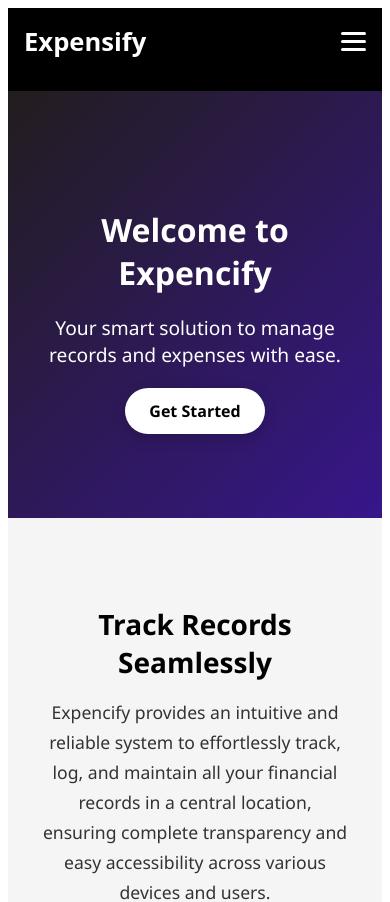
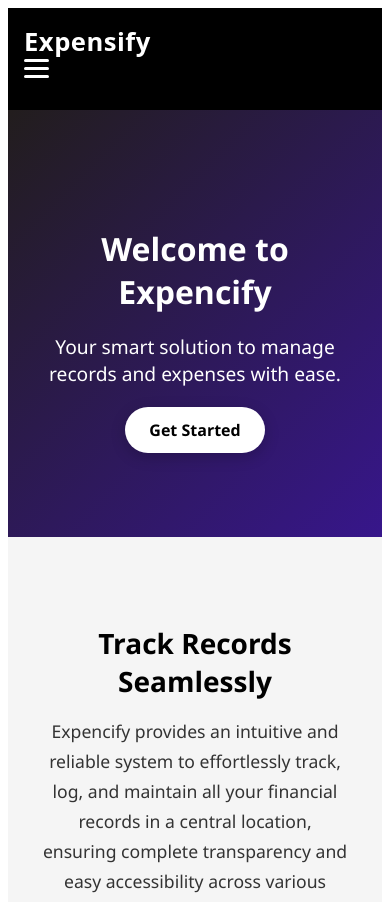
Before and after one commit to Aliaakib/expensify-frontend, a React (Vite) app: page / in a window 390 px wide. Shown: the top 902 px of the page. Built offline with nearby package versions, Linux system fonts and the light colour scheme.

Commit message:
update css nav

```diff
--- a/src/styles/Navbar.css
+++ b/src/styles/Navbar.css
@@ -1,4 +1,8 @@
+/* NAVBAR BASE */
 .exp-navbar {
+  display: flex;
+  justify-content: space-between;
+  align-items: center;
   background-color: #000;
   color: white;
   padding: 1rem 2rem;
@@ -8,87 +12,50 @@
   transition: transform 0.4s ease, opacity 0.4s ease;
 }
 
+/* Hide animation */
 .navbar-hidden {
   transform: translateY(-100%);
   opacity: 0;
 }
 
-.exp-navbar-top {
-  width: 100%;
-  display: flex;
-  justify-content: space-between;
-  align-items: center;
-}
-
+/* BRAND */
 .exp-navbar-brand {
   font-size: 1.6rem;
   font-weight: 600;
+  letter-spacing: 0.5px;
   color: white;
-  cursor: pointer;
+  text-decoration: none;
 }
 
-/* Hamburger */
-.exp-navbar-toggle {
-  display: none;
-  flex-direction: column;
-  gap: 5px;
-  cursor: pointer;
-}
-
-.exp-navbar-toggle span {
-  height: 3px;
-  width: 25px;
-  background: white;
-  border-radius: 2px;
-  transition: all 0.3s ease;
-}
-
-.exp-navbar-toggle.open span:nth-child(1) {
-  transform: rotate(45deg) translateY(8px);
-}
-
-.exp-navbar-toggle.open span:nth-child(2) {
-  opacity: 0;
-}
-
-.exp-navbar-toggle.open span:nth-child(3) {
-  transform: rotate(-45deg) translateY(-8px);
-}
-
-/* Links */
+/* LINKS LIST */
 .exp-navbar-links {
   list-style: none;
   display: flex;
   gap: 1.5rem;
+  margin: 0;
   padding: 0;
-  margin: 0;
 }
 
+/* LINK / BUTTON */
 .exp-navbar-links a,
 .exp-navbar-links button {
   color: white;
+  text-decoration: none;
+  font-size: 1rem;
   background: none;
   border: none;
   cursor: pointer;
-  font-size: 1rem;
-  text-decoration: none;
-  position: relative;
   padding: 0.3rem 0.5rem;
   transition: all 0.3s ease;
-}
-
-.exp-navbar-links a:hover,
-.exp-navbar-links button:hover {
-  color: #f0f0f0;
-  transform: scale(1.05);
+  position: relative;
 }
 
 .exp-navbar-links a::after,
 .exp-navbar-links button::after {
   content: "";
   position: absolute;
+  left: 0;
   bottom: -4px;
-  left: 0;
   width: 0%;
   height: 2px;
   background-color: white;
@@ -100,60 +67,111 @@
   width: 100%;
 }
 
-/* Responsive */
+.exp-navbar-links a:hover,
+.exp-navbar-links button:hover {
+  color: #f0f0f0;
+  transform: scale(1.05);
+}
+
+/* HAMBURGER MENU BUTTON */
+.exp-navbar-toggle {
+  display: none;
+  flex-direction: column;
+  cursor: pointer;
+  gap: 5px;
+}
+
+.exp-navbar-toggle span {
+  height: 3px;
+  width: 25px;
+  background: white;
+  border-radius: 2px;
+  transition: all 0.3s ease;
+}
+
+/* MOBILE RESPONSIVE */
 @media (max-width: 768px) {
   .exp-navbar {
+    flex-direction: column;
+    align-items: flex-start;
     padding: 1rem;
   }
 
   .exp-navbar-toggle {
     display: flex;
+    margin-left: auto;
   }
 
   .exp-navbar-links {
     flex-direction: column;
     width: 100%;
+    gap: 0.75rem;
+    margin-top: 1rem;
+    overflow: hidden;
     max-height: 0;
     opacity: 0;
-    overflow: hidden;
-    transition: max-height 0.4s ease, opacity 0.4s ease;
+    transform: translateY(-10px);
+    transition: max-height 0.4s ease, opacity 0.4s ease, transform 0.4s ease;
     pointer-events: none;
-    margin-top: 1rem;
-    transform: translateY(-10px);
   }
 
   .exp-navbar-links.open {
     max-height: 500px;
     opacity: 1;
+    transform: translateY(0);
     pointer-events: auto;
-    transform: translateY(0);
   }
 
   .exp-navbar-links a,
   .exp-navbar-links button {
     width: 100%;
     text-align: left;
-    font-size: 1.1rem;
+    font-size: 1.05rem;
     padding: 0.5rem 0;
+  }
+
+  .exp-navbar-toggle.open span:nth-child(1) {
+    transform: rotate(45deg) translateY(8px);
+  }
+
+  .exp-navbar-toggle.open span:nth-child(2) {
+    opacity: 0;
+  }
+
+  .exp-navbar-toggle.open span:nth-child(3) {
+    transform: rotate(-45deg) translateY(-8px);
   }
 }
 
-/* Medium (Tablet) */
+/* MEDIUM DEVICES (TABLETS): Align Navbar Links Better */
 @media (max-width: 992px) and (min-width: 769px) {
   .exp-navbar {
+    flex-direction: column;
+    align-items: flex-start;
     padding: 1rem;
+  }
+
+  .exp-navbar-toggle {
+    display: flex;
+    margin-left: auto;
   }
 
   .exp-navbar-links {
     flex-direction: column;
+    width: 100%;
     gap: 1rem;
-    width: 100%;
     margin-top: 1rem;
+    max-height: none;
+    opacity: 1;
+    transform: none;
+    pointer-events: auto;
   }
 
   .exp-navbar-links a,
   .exp-navbar-links button {
     width: 100%;
     text-align: left;
+    font-size: 1.05rem;
+    padding: 0.5rem 0;
   }
 }
```
